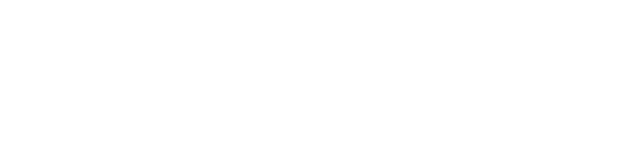
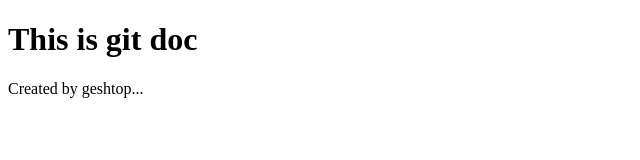
Before and after one commit to tamarkl586/test2, a plain HTML site: page index.html in a window 1280 px wide. Shown: the whole page, without its empty margins (0-640 px from the left). Drawn offline with Linux system fonts and the light colour scheme.

Commit message:
add some text to index.html file

```diff
--- a/index.html
+++ b/index.html
@@ -6,6 +6,7 @@
     <title>Document</title>
 </head>
 <body>
-
+    <h1>This is git doc</h1>
+    <p>Created by geshtop... </p>
 </body>
 </html>
```
Also changed, not shown: starter.txt.
